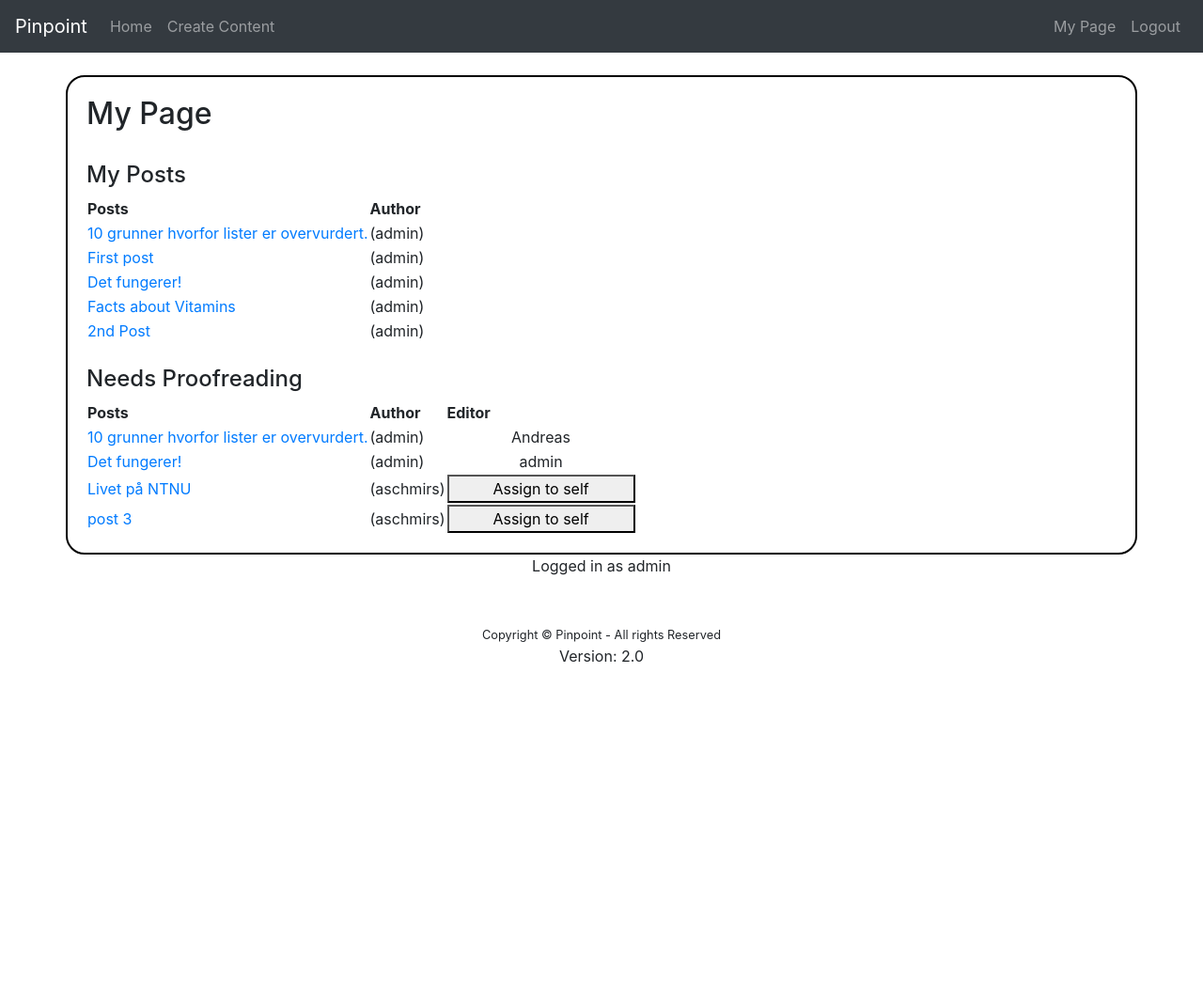
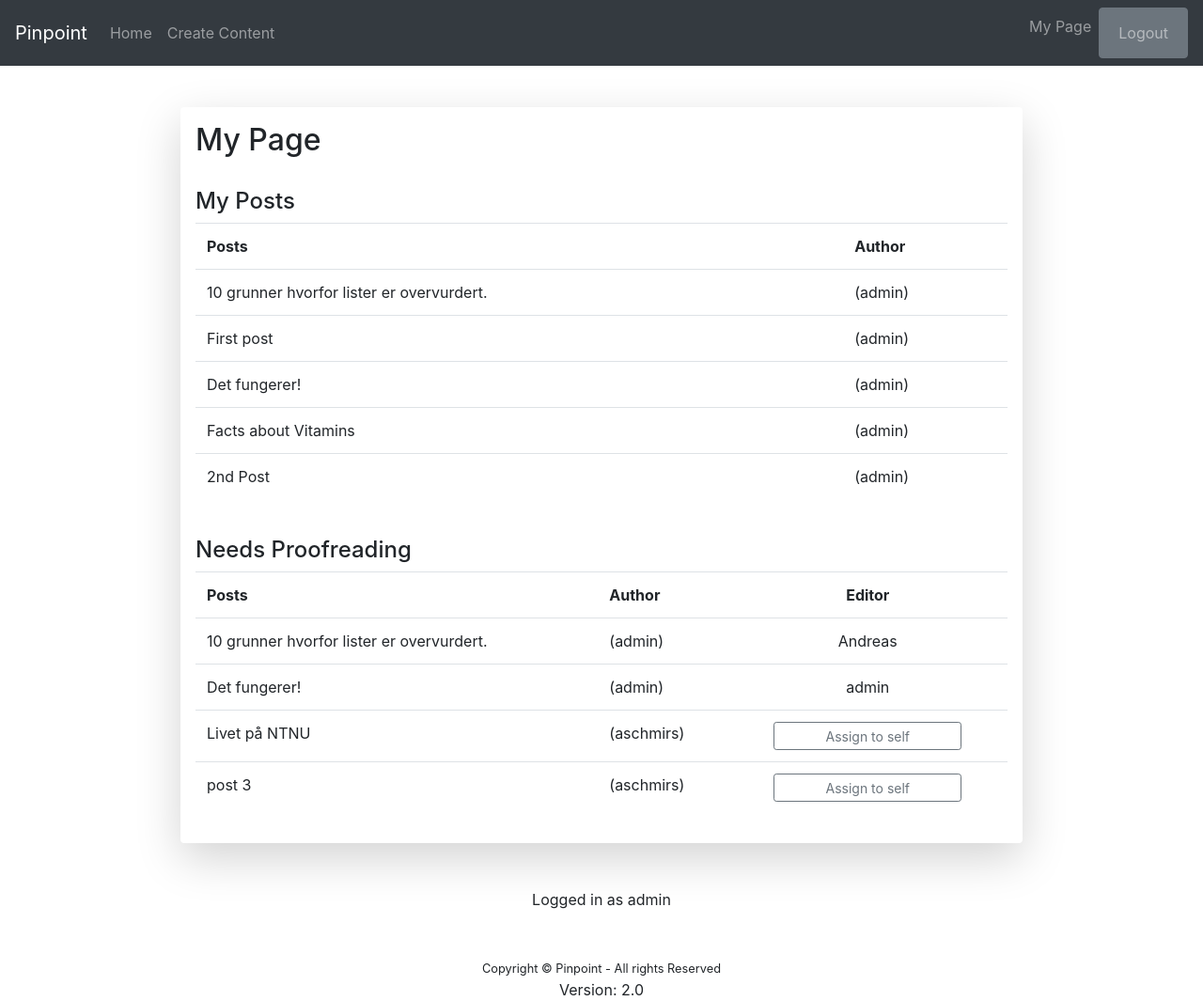
Before and after one commit to andrmoe/IT1901_17_andrmoe, a Django app: page /my_page/ in a window 1280 px wide. Shown: the whole page at 94% size. Before the commit the page ends 704 px from the top, so only its background shows below. Run offline with Django 3.2, Linux system fonts and the light colour scheme; a user stored in the database is signed in; data comes from the database, SQL or seed files in the repository; both versions use the stored data as it was after the commit; some libraries are stand-ins or nearby versions.

Commit message:
design endret

```diff
--- a/pinpoint/main/templates/base.html
+++ b/pinpoint/main/templates/base.html
@@ -33,6 +33,10 @@
 
     }
 
+    .pointer{
+      cursor: pointer;
+    }
+
   </style>
   </head>
   <body>
@@ -63,11 +67,11 @@
         <li class="nav-item">
           <a class="nav-link" href="{% url 'my_page' %}">My Page</a>
         </li>
-        <li class="nav-item">
+        <li class="btn btn-secondary">
           <a class="nav-link" href="{% url 'logout' %}">Logout</a>
         </li>
         {% else %}
-        <li class="nav-item">
+        <li class="btn btn-secondary">
           <a class="nav-link" href="{% url 'login' %}">Login</a>
         </li>
         {% endif %}
@@ -76,7 +80,7 @@
     </div>
   </nav>
   <br>
-  <div class="container" style="border: 2px solid black; border-radius: 20px; padding: 20px;">
+  <div class="shadow-lg p-3 mb-5 bg-white rounded" style="padding: 20px; width: 70%; margin: auto; margin-top: 20px;">
     {% block content %}
     {% endblock %}
   </div>
--- a/pinpoint/view_content/templates/view_content/my_page.html
+++ b/pinpoint/view_content/templates/view_content/my_page.html
@@ -5,11 +5,11 @@
 	<br>
 	{% if posts %}
 	<h4>My Posts</h4>
-	<table>
+	<table class="table table-hover">
 	<tr><th>Posts</th><th>Author</th></tr>
  		{% for post in posts %}
-	<tr>
-		 <td><a href="/edit/{{ post.id }}">{{ post.title }}</a></td><td> ({{post.author}})</td>
+	<tr class="pointer" onclick="document.location='/edit/{{ post.id }}'">
+		 <td>{{ post.title }}</td><td> ({{post.author}})</td>
 	</tr>
  		{% endfor %}
 	</table>
@@ -18,19 +18,19 @@
 {% if needs_proofreading and is_editor %}
 <br>
 <h4>Needs Proofreading</h4>
-<table>
+<table class="table table-hover">
 <tr>
-	<th>Posts</th><th>Author</th><th>Editor</th>
+	<th>Posts</th><th>Author</th><th><center>Editor</center></th>
 </tr>
 	{% for post in needs_proofreading %}
 		<tr>
-			 <td>
-				 <a href="/edit/{{ post.id }}">{{ post.title }}</a>
+			 <td onclick="document.location='/edit/{{ post.id }}'">
+				 {{ post.title }}
 			 </td>
-			<td>({{post.author}})</td>
+			<td onclick="document.location='/edit/{{ post.id }}'">({{post.author}})</td>
 			<td>
 				{% if post.editor is None %}
-				<a href="/assign/{{ post.id }}"><button onclick="#">Assign to self</button></a>
+				<center><button class="btn btn-outline-secondary btn-sm" onclick="document.location='/assign/{{ post.id }}'">Assign to self</button></center>
 				{% else %}
 				<center>{{ post.editor }}</center>
 				{% endif %}
```
Also changed, not shown: pinpoint/view_content/templates/view_content/TEMPORARY.html (+7 -5 lines), pinpoint/db.sqlite3.
